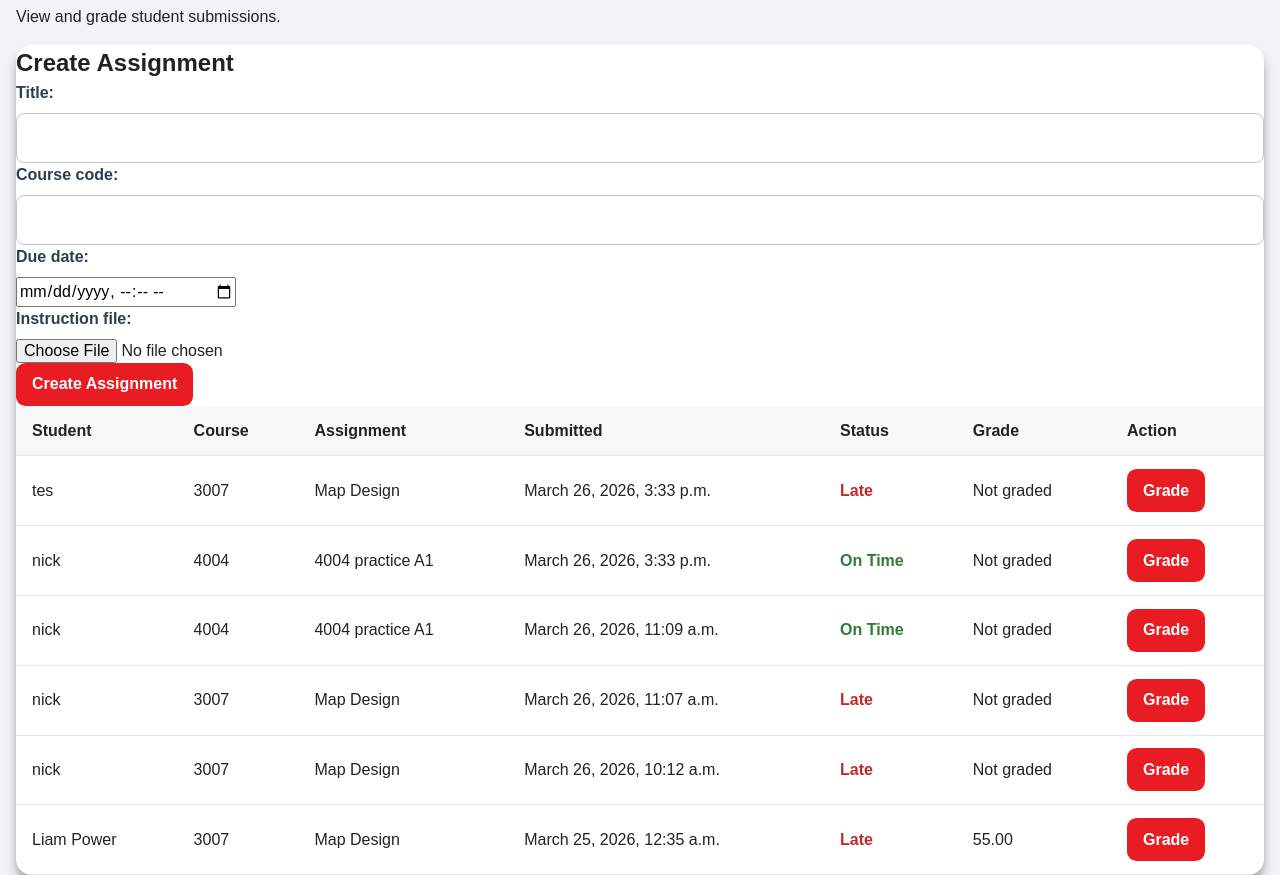
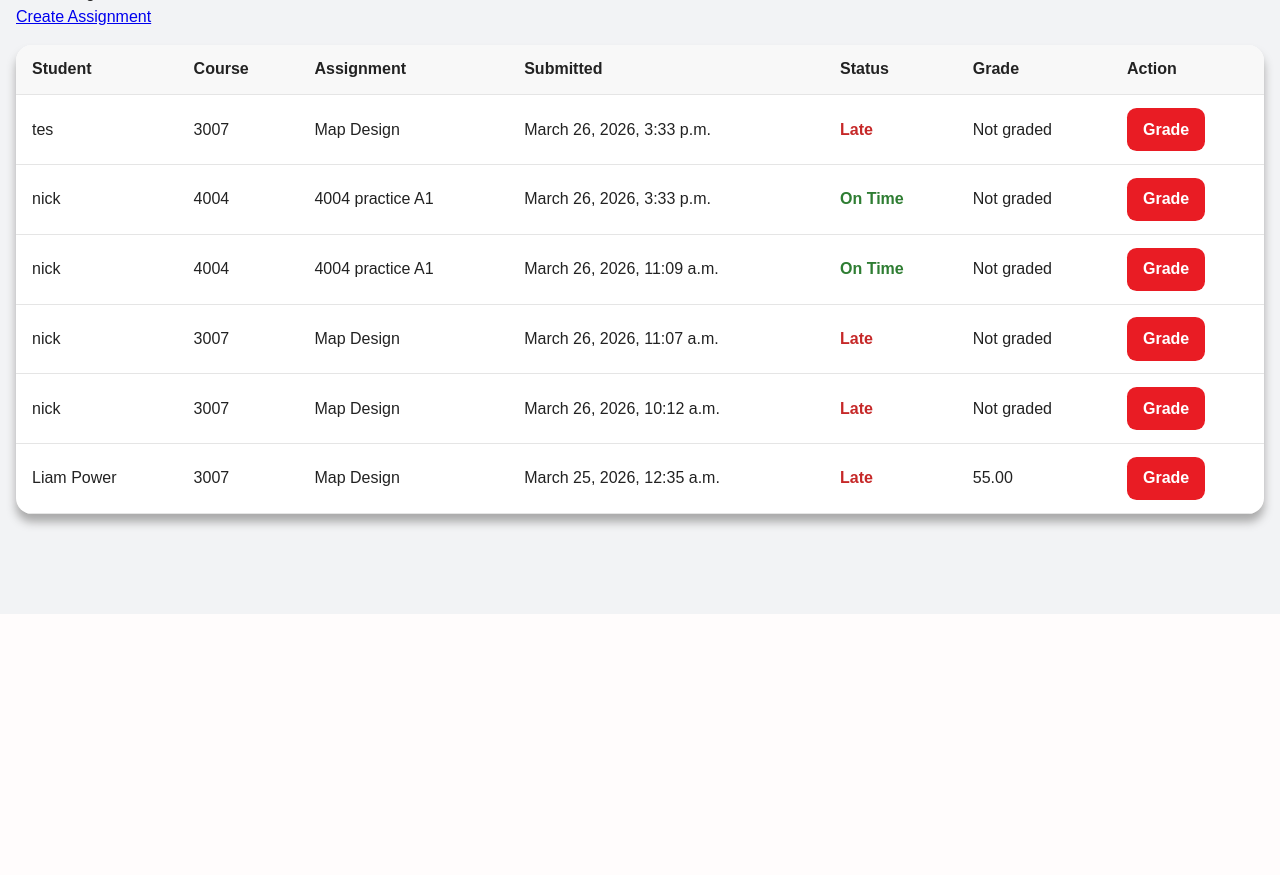
Before and after one commit to nfava/IRM3007-OnlineLearningApplication, a Django app: page /professor-dashboard/ in a window 1280 px wide. Shown: the part 186-1061 px from the top of the page. After the commit the page ends 800 px from the top, so only its background shows below. Run offline with Django 5.2, Linux system fonts and the light colour scheme; data comes from the database, SQL or seed files in the repository; both versions use the stored data as it was after the commit.

Commit message:
Separated grading and create assignment

```diff
--- a/IRM3007/grades/templates/dashboard.html
+++ b/IRM3007/grades/templates/dashboard.html
@@ -20,6 +20,11 @@
                         <a href="{% url 'professor_dashboard' %}" class="tool-card">
                             <div class="tool-content"><h3>Professor Dashboard</h3>
                                 <p>View submissions and assign grades.</p>
+                            </div>
+                        </a>
+                        <a href="{% url 'create_assignment' %}" class="tool-card">
+                            <div class="tool-content"><h3>Create Assignment</h3>
+                                <p>Create a new assignment for students.</p>
                             </div>
                         </a>
                     {% else %}
--- a/IRM3007/grades/templates/gpa_converter.html
+++ b/IRM3007/grades/templates/gpa_converter.html
@@ -6,9 +6,6 @@
 {% include 'header.html' %}
 <div class="gpa-container">
     <h1>GPA Converter</h1>
-<p>
-   <a href="{% url 'dashboard' %}" class="button">Return Home</a>
-</p>
     <div class="converter-card">
         <form method="post">
         {% csrf_token %}
--- a/IRM3007/grades/templates/professor_dashboard.html
+++ b/IRM3007/grades/templates/professor_dashboard.html
@@ -1,18 +1,15 @@
 {% load static %}
 <!DOCTYPE html>
 <html lang="en">
-<head>
-    {% include 'head.html' %}
-</head>
+{% include 'head.html' %}
 <body>
     {% include 'header.html' %}
-<p>
-   <a href="{% url 'dashboard' %}" class="button">Return Home</a>
-</p>
     <main class="grade-page-container">
         <h1>Professor Dashboard</h1>
         <p>View and grade student submissions.</p>
-
+        <p>
+            <a href="{% url 'create_assignment' %}" class="button">Create Assignment</a>
+        </p>
         <div class="submission-table-wrapper">
             <table class="submission-table">
                 <thead>
@@ -58,14 +55,6 @@
                         <td colspan="7">No submissions yet.</td>
                     </tr>
                     {% endfor %}
-                <section class="new-assignment">
-    <h2>Create Assignment</h2>
-    <form method="post" action="{% url 'create_assignment' %}" enctype="multipart/form-data">
-        {% csrf_token %}
-        {{ form.as_p }}
-        <button type="submit" class="grade-btn">Create Assignment</button>
-    </form>
-</section>
                 </tbody>
             </table>
         </div>
--- a/IRM3007/grades/views.py
+++ b/IRM3007/grades/views.py
@@ -49,11 +49,10 @@ def submit_assignment(request):
 def professor_dashboard(request):
     submissions = Submission.objects.select_related('assignment').order_by('-submitted_at')
     assignments = Assignment.objects.all().order_by('course_code', 'due_date')
-    form = AssignmentForm()
+
     return render(request, 'professor_dashboard.html', {
         'submissions': submissions,
         'assignments': assignments,
-        'form': form
     })
 
 def grade_submission(request, submission_id):
@@ -63,7 +62,7 @@ def grade_submission(request, submission_id):
         form = GradeSubmissionForm(request.POST, instance=submission)
         if form.is_valid():
             form.save()
-            return redirect('dashboard')
+            return redirect('professor_dashboard')
     else:
         form = GradeSubmissionForm(instance=submission)
 
@@ -181,4 +180,10 @@ def create_assignment(request):
         form = AssignmentForm(request.POST, request.FILES)
         if form.is_valid():
             form.save()
-    return redirect('professor_dashboard')
+            return redirect('professor_dashboard')
+    else:
+        form = AssignmentForm()
+
+    return render(request, 'create_assignment.html', {
+        'form': form
+    })
```
Also changed, not shown: IRM3007/grades/templates/create_assignment.html (added, +24 -0 lines), IRM3007/db.sqlite3.
